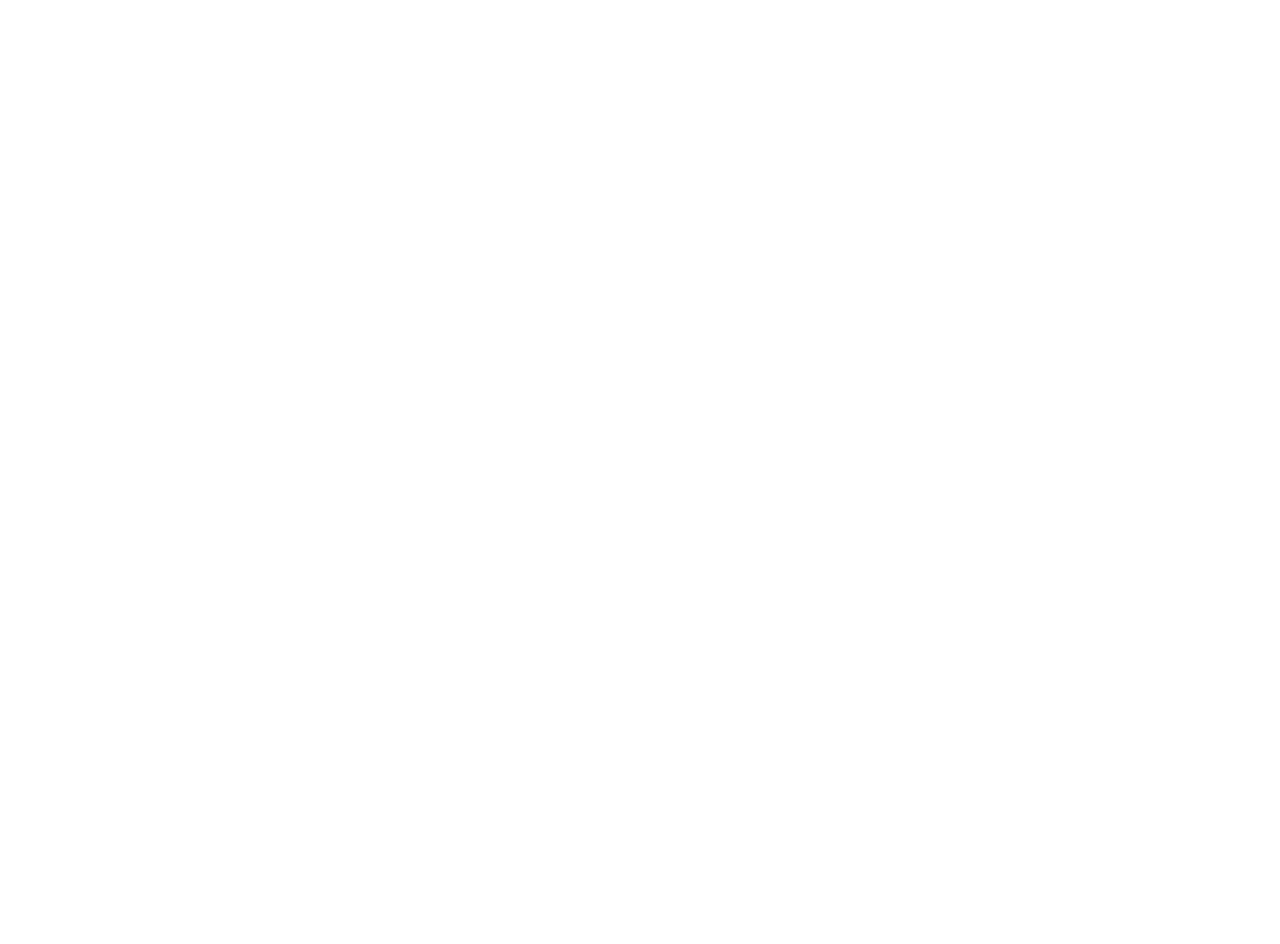
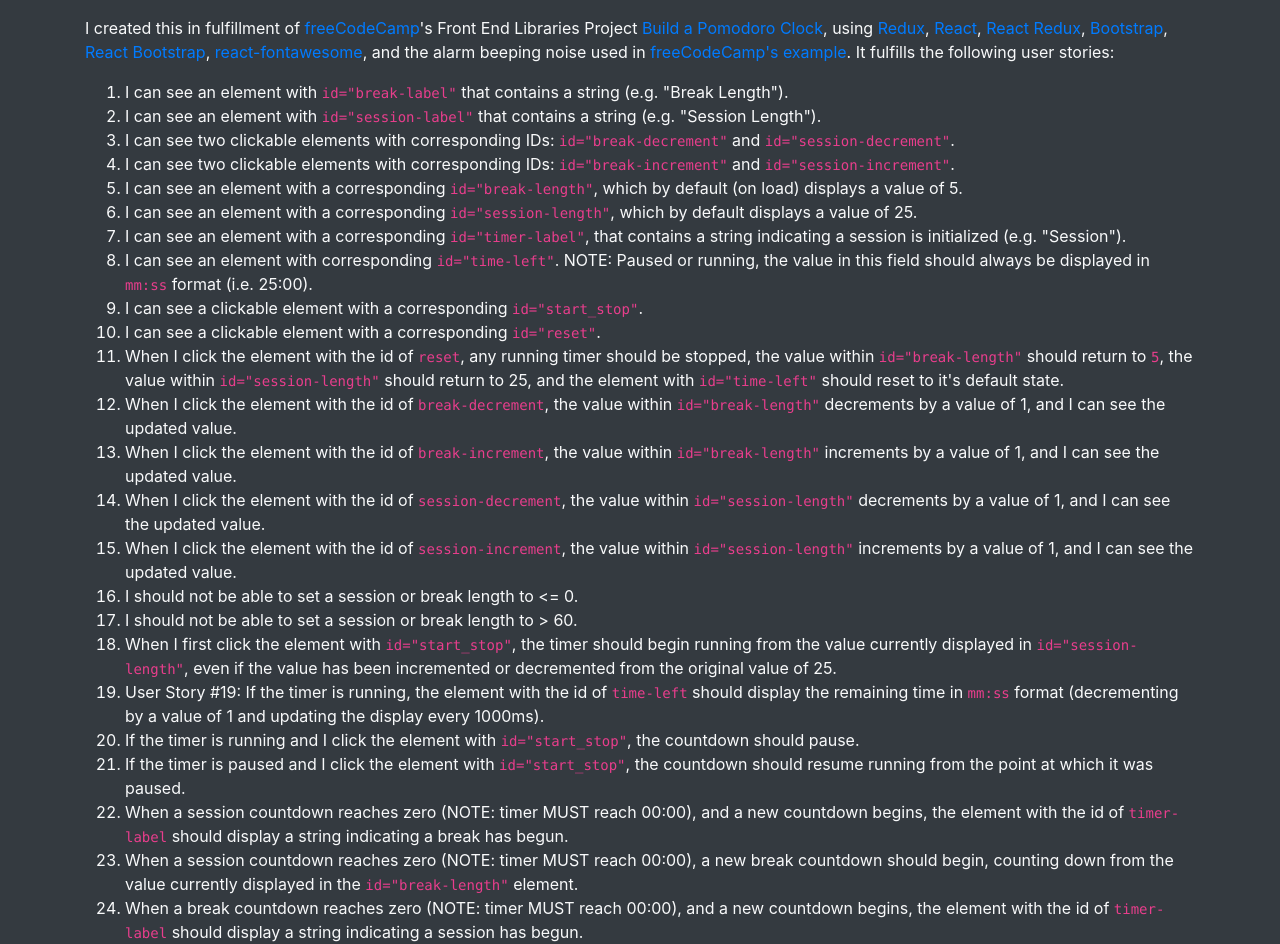
Before and after one commit to TyMick/pomodoro-clock, a React (Create React App) app: page / in a window 1280 px wide. Shown: the part 609-1553 px from the top of the page. Before the commit the page ends 800 px from the top, so only its background shows below. Built offline with nearby package versions, Linux system fonts and the light colour scheme.

Commit message:
Add explanation

```diff
--- a/public/index.html
+++ b/public/index.html
@@ -9,13 +9,185 @@
     <!-- Bootstrap CSS -->
     <link rel="stylesheet" href="https://stackpath.bootstrapcdn.com/bootstrap/4.4.1/css/bootstrap.min.css" integrity="sha384-Vkoo8x4CGsO3+Hhxv8T/Q5PaXtkKtu6ug5TOeNV6gBiFeWPGFN9MuhOf23Q9Ifjh" crossorigin="anonymous" />
   </head>
-  <body>
-    <div class="container">
-      <h1 class="mt-4">Pomodoro clock</h1>
-      <hr />
-      <audio id="beep" src="https://goo.gl/65cBl1"></audio>
 
-      <div id="root" class="mt-4"></div>
+  <body class="bg-dark">
+    <!-- Beep sound -->
+    <audio id="beep" src="https://goo.gl/65cBl1"></audio>
+
+    <!-- App -->
+    <div id="root" class="my-5 mx-auto text-center"></div>
+
+    <!-- Explanation -->
+    <div class="container text-light mb-5">
+      <h1>Pomodoro clock</h1>
+
+      <p>
+        I created this in fulfillment of
+        <a href="https://freecodecamp.org">freeCodeCamp</a>'s Front End
+        Libraries Project
+        <a
+          href="https://learn.freecodecamp.org/front-end-libraries/front-end-libraries-projects/build-a-pomodoro-clock"
+          >Build a Pomodoro Clock</a
+        >, using <a href="https://redux.js.org/">Redux</a>,
+        <a href="https://reactjs.org/">React</a>,
+        <a href="https://react-redux.js.org/">React Redux</a>,
+        <a href="https://getbootstrap.com/">Bootstrap</a>,
+        <a href="https://react-bootstrap.netlify.com/">React Bootstrap</a>,
+        <a href="https://github.com/FortAwesome/react-fontawesome"
+          >react-fontawesome</a
+        >, and the alarm beeping noise used in
+        <a href="https://codepen.io/freeCodeCamp/pen/XpKrrW?editors=0010"
+          >freeCodeCamp's example</a
+        >. It fulfills the following user stories:
+      </p>
+
+      <ol>
+        <li>
+          I can see an element with <code>id="break-label"</code> that contains
+          a string (e.g. "Break Length").
+        </li>
+        <li>
+          I can see an element with <code>id="session-label"</code> that
+          contains a string (e.g. "Session Length").
+        </li>
+        <li>
+          I can see two clickable elements with corresponding IDs:
+          <code>id="break-decrement"</code> and
+          <code>id="session-decrement"</code>.
+        </li>
+        <li>
+          I can see two clickable elements with corresponding IDs:
+          <code>id="break-increment"</code> and
+          <code>id="session-increment"</code>.
+        </li>
+        <li>
+          I can see an element with a corresponding
+          <code>id="break-length"</code>, which by default (on load) displays a
+          value of 5.
+        </li>
+        <li>
+          I can see an element with a corresponding
+          <code>id="session-length"</code>, which by default displays a value of
+          25.
+        </li>
+        <li>
+          I can see an element with a corresponding
+          <code>id="timer-label"</code>, that contains a string indicating a
+          session is initialized (e.g. "Session").
+        </li>
+        <li>
+          I can see an element with corresponding <code>id="time-left"</code>.
+          NOTE: Paused or running, the value in this field should always be
+          displayed in <code>mm:ss</code> format (i.e. 25:00).
+        </li>
+        <li>
+          I can see a clickable element with a corresponding
+          <code>id="start_stop"</code>.
+        </li>
+        <li>
+          I can see a clickable element with a corresponding
+          <code>id="reset"</code>.
+        </li>
+        <li>
+          When I click the element with the id of <code>reset</code>, any
+          running timer should be stopped, the value within
+          <code>id="break-length"</code> should return to <code>5</code>, the
+          value within <code>id="session-length"</code> should return to 25, and
+          the element with <code>id="time-left"</code> should reset to it's
+          default state.
+        </li>
+        <li>
+          When I click the element with the id of <code>break-decrement</code>,
+          the value within <code>id="break-length"</code> decrements by a value
+          of 1, and I can see the updated value.
+        </li>
+        <li>
+          When I click the element with the id of <code>break-increment</code>,
+          the value within <code>id="break-length"</code> increments by a value
+          of 1, and I can see the updated value.
+        </li>
+        <li>
+          When I click the element with the id of
+          <code>session-decrement</code>, the value within
+          <code>id="session-length"</code> decrements by a value of 1, and I can
+          see the updated value.
+        </li>
+        <li>
+          When I click the element with the id of
+          <code>session-increment</code>, the value within
+          <code>id="session-length"</code> increments by a value of 1, and I can
+          see the updated value.
+        </li>
+        <li>
+          I should not be able to set a session or break length to <= 0.
+        </li>
+        <li>
+          I should not be able to set a session or break length to > 60.
+        </li>
+        <li>
+          When I first click the element with <code>id="start_stop"</code>, the
+          timer should begin running from the value currently displayed in
+          <code>id="session-length"</code>, even if the value has been
+          incremented or decremented from the original value of 25.
+        </li>
+        <li>
+          User Story #19: If the timer is running, the element with the id of
+          <code>time-left</code> should display the remaining time in
+          <code>mm:ss</code> format (decrementing by a value of 1 and updating
+          the display every 1000ms).
+        </li>
+        <li>
+          If the timer is running and I click the element with
+          <code>id="start_stop"</code>, the countdown should pause.
+        </li>
+        <li>
+          If the timer is paused and I click the element with
+          <code>id="start_stop"</code>, the countdown should resume running from
+          the point at which it was paused.
+        </li>
+        <li>
+          When a session countdown reaches zero (NOTE: timer MUST reach 00:00),
+          and a new countdown begins, the element with the id of
+          <code>timer-label</code>
+          should display a string indicating a break has begun.
+        </li>
+        <li>
+          When a session countdown reaches zero (NOTE: timer MUST reach 00:00),
+          a new break countdown should begin, counting down from the value
+          currently displayed in the <code>id="break-length"</code> element.
+        </li>
+        <li>
+          When a break countdown reaches zero (NOTE: timer MUST reach 00:00),
+          and a new countdown begins, the element with the id of
+          <code>timer-label</code>
+          should display a string indicating a session has begun.
+        </li>
+        <li>
+          When a break countdown reaches zero (NOTE: timer MUST reach 00:00), a
+          new session countdown should begin, counting down from the value
+          currently displayed in the <code>id="session-length"</code> element.
+        </li>
+        <li>
+          When a countdown reaches zero (NOTE: timer MUST reach 00:00), a sound
+          indicating that time is up should play. This should utilize an HTML5
+          <code>audio</code> tag and have a corresponding
+          <code>id="beep"</code>.
+        </li>
+        <li>
+          The audio element with <code>id="beep"</code> must be 1 second or
+          longer.
+        </li>
+        <li>
+          The audio element with id of <code>beep</code> must stop playing and
+          be rewound to the beginning when the element with the id of
+          <code>reset</code> is clicked.
+        </li>
+      </ol>
+
+      <p>
+        I decided to also give it the feature of typeable inputs for the session
+        length settings.
+      </p>
     </div>
   </body>
 </html>
--- a/src/components/SettingsPres.jsx
+++ b/src/components/SettingsPres.jsx
@@ -13,7 +13,7 @@
   decBreakLength,
   setBreakLength
 }) => (
-  <Card.Body className="border-top pb-2">
+  <Card.Body className="text-left border-top pb-2">
     <div className="h4">Settings</div>
     <Setting
       session="Work"
```
